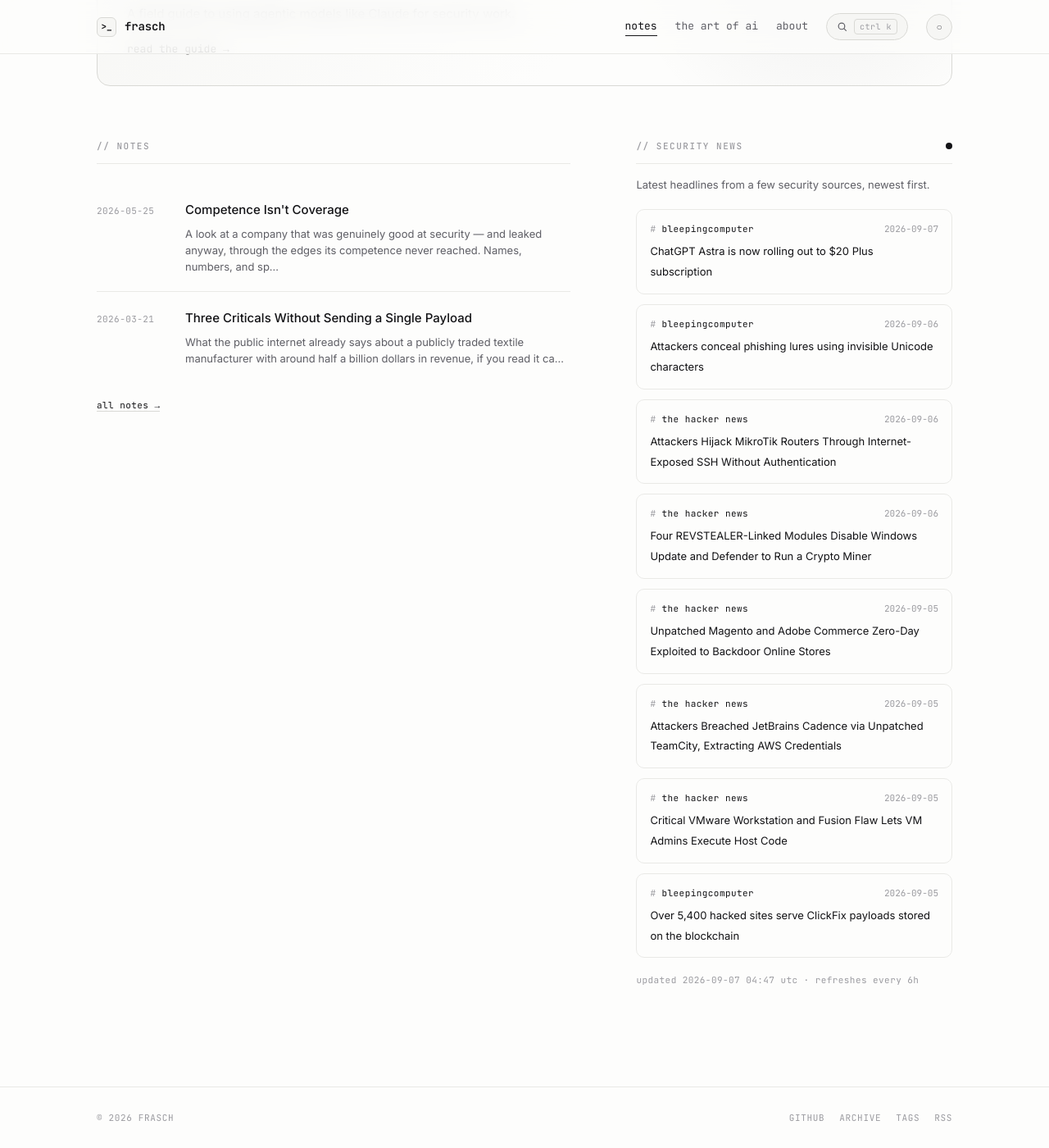
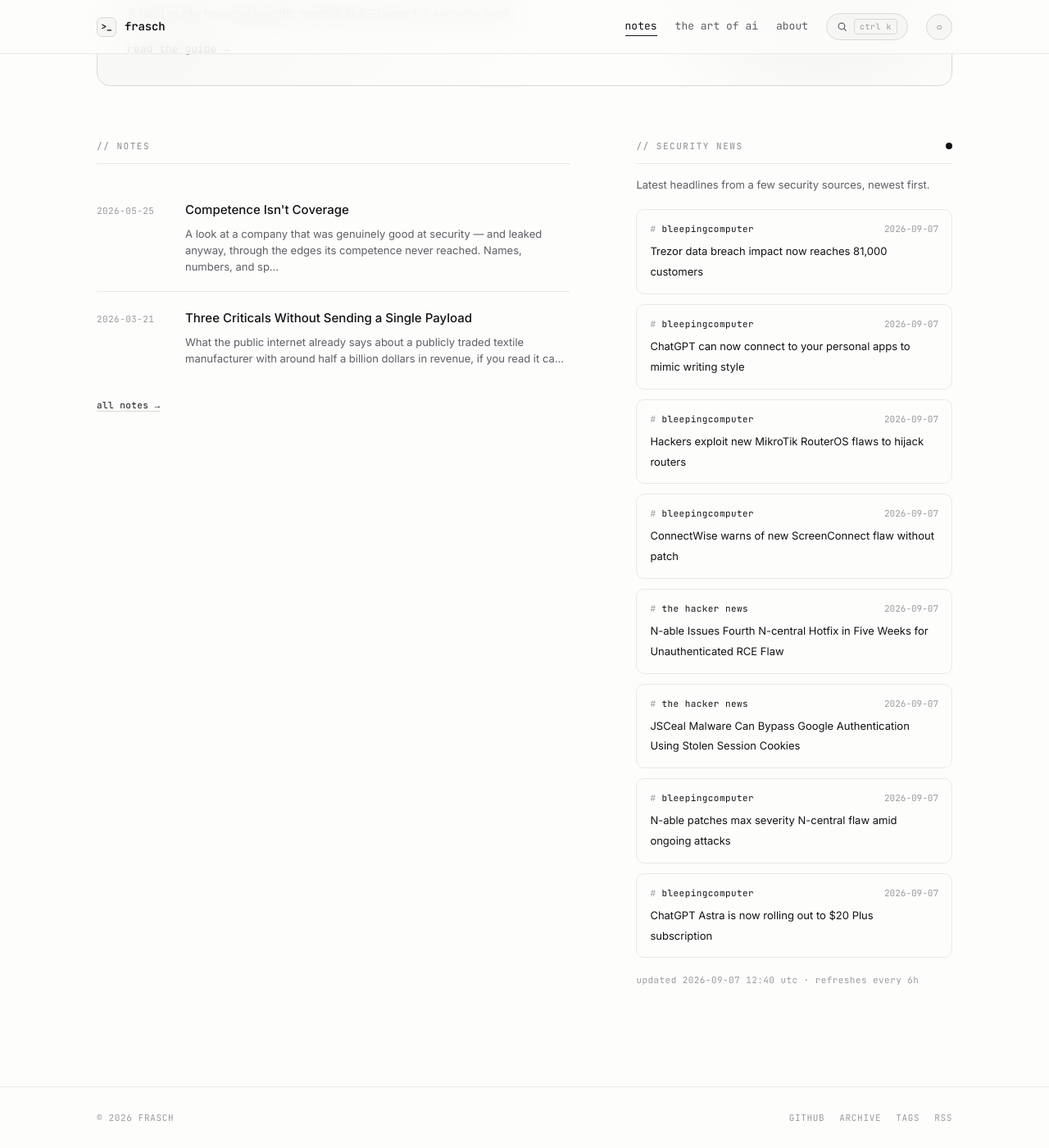
Before and after one commit to whoisfrasch/frasch, a Jekyll site: the page built from index.html, in a window 1280 px wide and 1400 px high, scrolled down 615 px. Shown: the whole window at 82% size. Built offline with Jekyll 4.4.1, drawn with Linux system fonts in a browser that asks for light colours.

Commit message:
Refresh security news feed

```diff
--- a/_data/news.json
+++ b/_data/news.json
@@ -1,53 +1,53 @@
 {
-  "updated": "2026-09-07T04:47:51Z",
+  "updated": "2026-09-07T12:40:28Z",
   "items": [
+    {
+      "source": "bleepingcomputer",
+      "title": "Trezor data breach impact now reaches 81,000 customers",
+      "link": "https://www.bleepingcomputer.com/news/security/trezor-data-breach-impact-now-reaches-81-000-customers/",
+      "date": "2026-09-07T12:16:32Z"
+    },
+    {
+      "source": "bleepingcomputer",
+      "title": "ChatGPT can now connect to your personal apps to mimic writing style",
+      "link": "https://www.bleepingcomputer.com/news/artificial-intelligence/chatgpt-can-now-connect-to-your-personal-apps-to-mimic-writing-style/",
+      "date": "2026-09-07T10:36:37Z"
+    },
+    {
+      "source": "bleepingcomputer",
+      "title": "Hackers exploit new MikroTik RouterOS flaws to hijack routers",
+      "link": "https://www.bleepingcomputer.com/news/security/hackers-exploit-new-mikrotik-routeros-flaws-to-hijack-routers/",
+      "date": "2026-09-07T10:32:40Z"
+    },
+    {
+      "source": "bleepingcomputer",
+      "title": "ConnectWise warns of new ScreenConnect flaw without patch",
+      "link": "https://www.bleepingcomputer.com/news/security/connectwise-warns-of-new-screenconnect-flaw-without-patch/",
+      "date": "2026-09-07T10:06:38Z"
+    },
+    {
+      "source": "the hacker news",
+      "title": "N-able Issues Fourth N-central Hotfix in Five Weeks for Unauthenticated RCE Flaw",
+      "link": "https://thehackernews.com/2026/09/n-able-issues-fourth-n-central-hotfix.html",
+      "date": "2026-09-07T08:31:12Z"
+    },
+    {
+      "source": "the hacker news",
+      "title": "JSCeal Malware Can Bypass Google Authentication Using Stolen Session Cookies",
+      "link": "https://thehackernews.com/2026/09/jsceal-malware-can-bypass-google.html",
+      "date": "2026-09-07T07:53:04Z"
+    },
+    {
+      "source": "bleepingcomputer",
+      "title": "N-able patches max severity N-central flaw amid ongoing attacks",
+      "link": "https://www.bleepingcomputer.com/news/security/n-able-patches-max-severity-n-central-flaw-amid-ongoing-attacks/",
+      "date": "2026-09-07T06:17:41Z"
+    },
     {
       "source": "bleepingcomputer",
       "title": "ChatGPT Astra is now rolling out to $20 Plus subscription",
       "link": "https://www.bleepingcomputer.com/news/artificial-intelligence/chatgpt-astra-is-now-rolling-out-to-20-plus-subscription/",
       "date": "2026-09-07T01:15:43Z"
-    },
-    {
-      "source": "bleepingcomputer",
-      "title": "Attackers conceal phishing lures using invisible Unicode characters",
-      "link": "https://www.bleepingcomputer.com/news/security/attackers-conceal-phishing-lures-using-invisible-unicode-characters/",
-      "date": "2026-09-06T14:23:46Z"
-    },
-    {
-      "source": "the hacker news",
-      "title": "Attackers Hijack MikroTik Routers Through Internet-Exposed SSH Without Authentication",
-      "link": "https://thehackernews.com/2026/09/attackers-hijack-mikrotik-routers.html",
-      "date": "2026-09-06T09:32:38Z"
-    },
-    {
-      "source": "the hacker news",
-      "title": "Four REVSTEALER-Linked Modules Disable Windows Update and Defender to Run a Crypto Miner",
-      "link": "https://thehackernews.com/2026/09/four-revstealer-linked-modules-disable.html",
-      "date": "2026-09-06T08:34:20Z"
-    },
-    {
-      "source": "the hacker news",
-      "title": "Unpatched Magento and Adobe Commerce Zero-Day Exploited to Backdoor Online Stores",
-      "link": "https://thehackernews.com/2026/09/unpatched-magento-and-adobe-commerce.html",
-      "date": "2026-09-05T20:14:47Z"
-    },
-    {
-      "source": "the hacker news",
-      "title": "Attackers Breached JetBrains Cadence via Unpatched TeamCity, Extracting AWS Credentials",
-      "link": "https://thehackernews.com/2026/09/attackers-breached-jetbrains-cadence.html",
-      "date": "2026-09-05T16:52:33Z"
-    },
-    {
-      "source": "the hacker news",
-      "title": "Critical VMware Workstation and Fusion Flaw Lets VM Admins Execute Host Code",
-      "link": "https://thehackernews.com/2026/09/critical-vmware-workstation-and-fusion.html",
-      "date": "2026-09-05T16:05:08Z"
-    },
-    {
-      "source": "bleepingcomputer",
-      "title": "Over 5,400 hacked sites serve ClickFix payloads stored on the blockchain",
-      "link": "https://www.bleepingcomputer.com/news/security/over-5-400-hacked-sites-serve-clickfix-payloads-stored-on-the-blockchain/",
-      "date": "2026-09-05T14:29:13Z"
     }
   ]
 }
```
